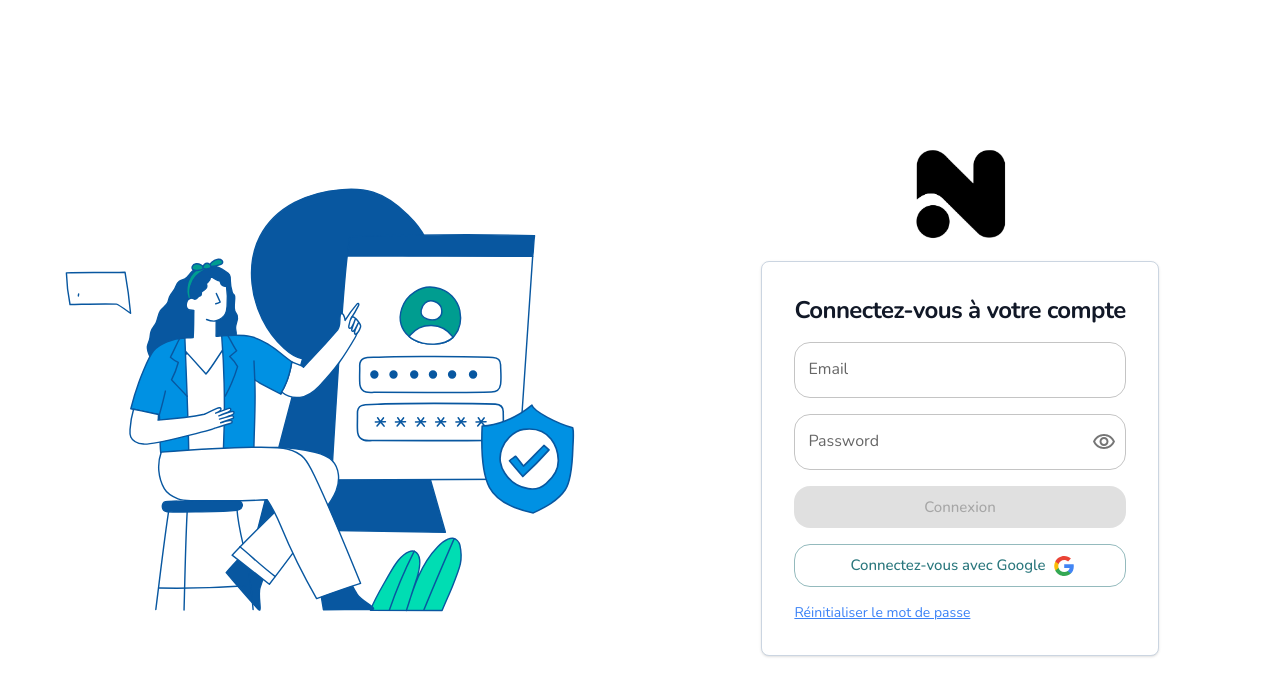
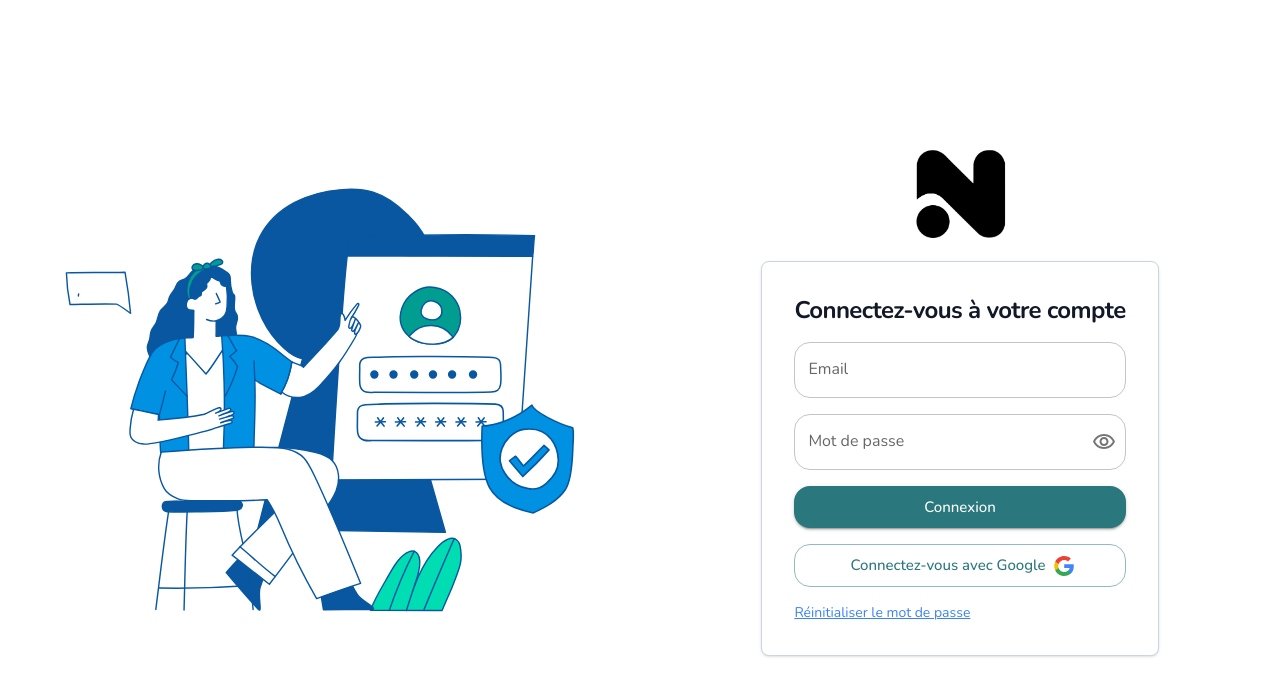
Before and after one commit to noted-eip/web, a React (Create React App) app: page /signin in a window 1280 px wide. Shown: the top 696 px of the page. Built offline with nearby package versions, Linux system fonts and the light colour scheme; no server answers.

Commit message:
feat: signin page with the mui components

```diff
--- a/package.json
+++ b/package.json
@@ -19,7 +19,7 @@
     "@types/node": "^16.11.41",
     "@types/react": "^18.0.14",
     "@types/react-dom": "^18.0.5",
-    "axios": "^0.27.2",
+    "axios": "^1.6.2",
     "firebase": "^10.1.0",
     "jspdf": "^2.5.1",
     "jwt-decode": "^3.1.2",
--- a/src/hooks/api/notes.ts
+++ b/src/hooks/api/notes.ts
@@ -15,6 +15,8 @@ export const useCreateNoteInCurrentGroup = (options?: MutationHookOptions<Create
 
   return useMutation({
     mutationFn: async (req: CreateNoteRequest) => {
+      // TODO: make it possible to change the language with a dropdown on the note ?
+      req.body.lang = 'fr'
       return (await openapiClient.notesAPICreateNote(groupContext.groupId as string, req.body, await axiosRequestOptionsWithAuthorization(authContext))).data
     },
     ...options,
--- a/src/views/signin/SigninView.tsx
+++ b/src/views/signin/SigninView.tsx
@@ -9,6 +9,7 @@ import { toast } from 'react-hot-toast'
 import { Link, useNavigate } from 'react-router-dom'
 
 import GoogleIcon from '../../components/icons/GoogleIcon'
+import Notification from '../../components/notification/Notification'
 import Authentication from '../../components/view/Authentication'
 import { addAccountToDevelopmentContext, useDevelopmentContext } from '../../contexts/dev'
 import { useNoAuthContext } from '../../contexts/noauth'
@@ -25,6 +26,7 @@ const SigninView: React.FC = () => {
   const navigate = useNavigate()
   const auth = useNoAuthContext()
   const [password, setPassword] = React.useState('')
+  const [showPassword, setShowPassword] = React.useState(false)
   const [email, setEmail] = React.useState('')
   const [emailValid, setEmailValid] = React.useState(false)
   const developmentContext = useDevelopmentContext()
@@ -79,8 +81,6 @@ const SigninView: React.FC = () => {
     return emailValid
   }
 
-  const [showPassword, setShowPassword] = React.useState(false)
-
   const handleClickShowPassword = () => setShowPassword((show) => !show)
 
   const handleMouseDownPassword = (event: React.MouseEvent<HTMLButtonElement>) => {
@@ -89,6 +89,12 @@ const SigninView: React.FC = () => {
 
   return (
     <Authentication>
+      <form
+        onSubmit={(e) => {
+          e.preventDefault()
+          authenticateMutation.mutate({body: {email, password}})
+        }}
+      >
         <Stack direction='column' spacing={2}>
           <h2 className='mb-4 text-xl font-bold leading-tight tracking-tight text-gray-900 dark:text-white md:text-2xl'>
             <FormatMessage id='SIGNIN.title' />
@@ -103,17 +109,21 @@ const SigninView: React.FC = () => {
               setEmail(val)
               setEmailValid(validateEmail(val) !== undefined)}
             }
-          error={emailValid}
-          helperText={emailValid ? formatMessage({ id: 'AUTH.error.email' }) : ''}
+            onBlur={() => {
+              setEmailValid(validateEmail(email) !== undefined)
+            }}
+            error={emailValid && email.length != 0  }
+            helperText={(emailValid && email.length != 0) && formatMessage({ id: 'AUTH.error.email' })}
           />
           <FormControl variant='outlined'>
             <InputLabel htmlFor='outlined-adornment-password'>
-            Password
+              <FormatMessage id='AUTH.pwd' />
             </InputLabel>
             <OutlinedInput
               sx={{ borderRadius: '16px' }}
               id='outlined-adornment-password'
               type={showPassword ? 'text' : 'password'}
+              value={password}
               endAdornment={
                 <InputAdornment position='end'>
                   <IconButton
@@ -125,22 +135,18 @@ const SigninView: React.FC = () => {
                   </IconButton>
                 </InputAdornment>
               }
-            label='Password'
+              onChange={(e) =>
+                setPassword(e.target.value)
+              }
             />
           </FormControl>
-        {/* <OldInput
-          label={formatMessage({ id: 'AUTH.pwd' })}
-          value={password}
-          onChange={(e) => {
-            setPassword(e.target.value)
-          }}
-        /> */}
           <Button
+            type='submit'
             sx={{ borderRadius: '16px' }}
             size='large'
             variant='contained'
             className='w-full'
-          disabled={!formIsValid() || authenticateMutation.isLoading}
+            disabled={formIsValid() || authenticateMutation.isLoading}
           >
             <FormatMessage id='AUTH.login' />
           </Button>
@@ -158,6 +164,8 @@ const SigninView: React.FC = () => {
             <FormatMessage id='SIGNIN.resetPwd' />
           </Link>
         </Stack>
+      </form>
+      <Notification />
     </Authentication>
   )
 }
```
Also changed, not shown: 1 other file (tests, documents, lock files or other folders). Lines whose indentation alone changed are shown as unchanged.
